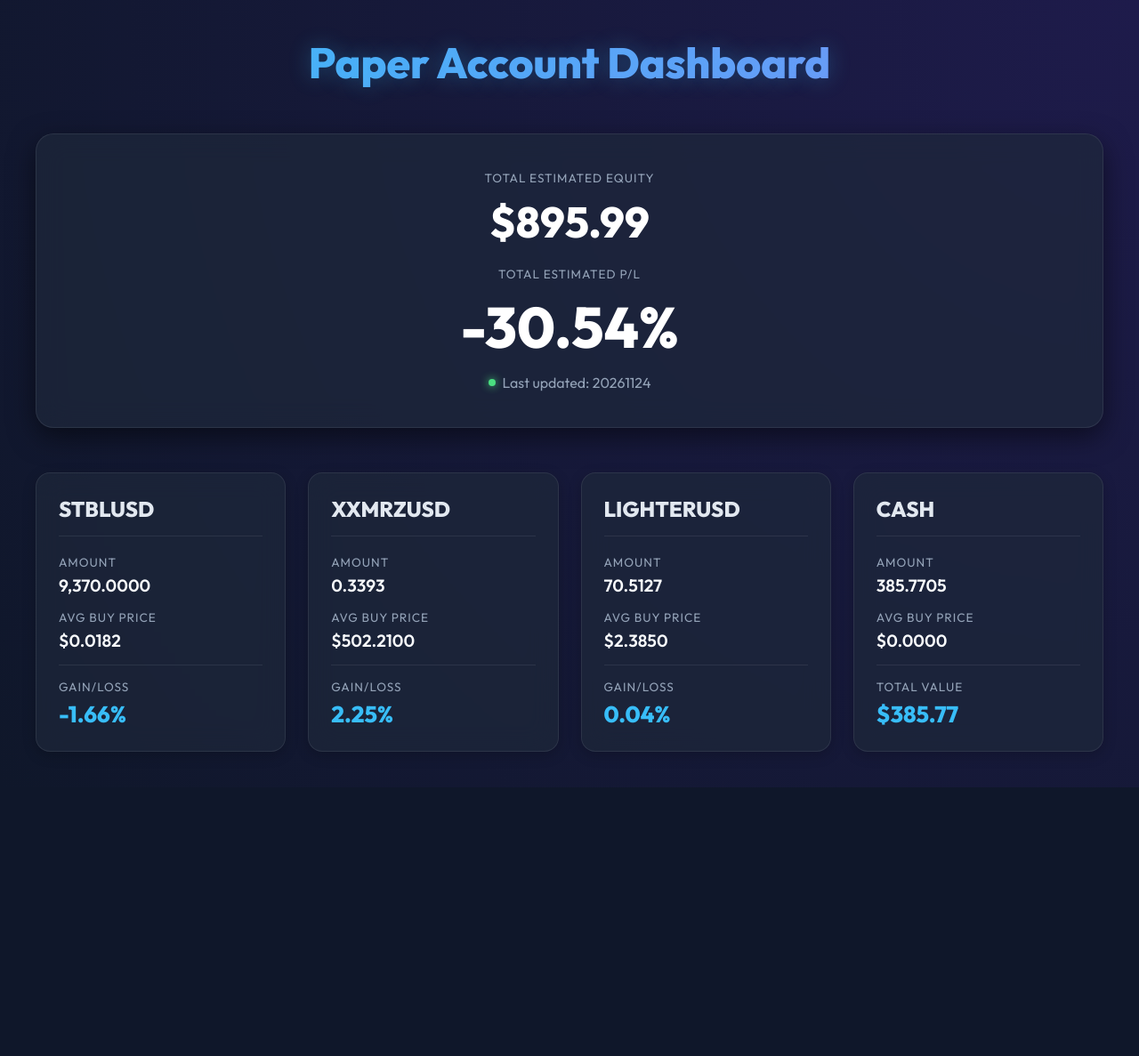
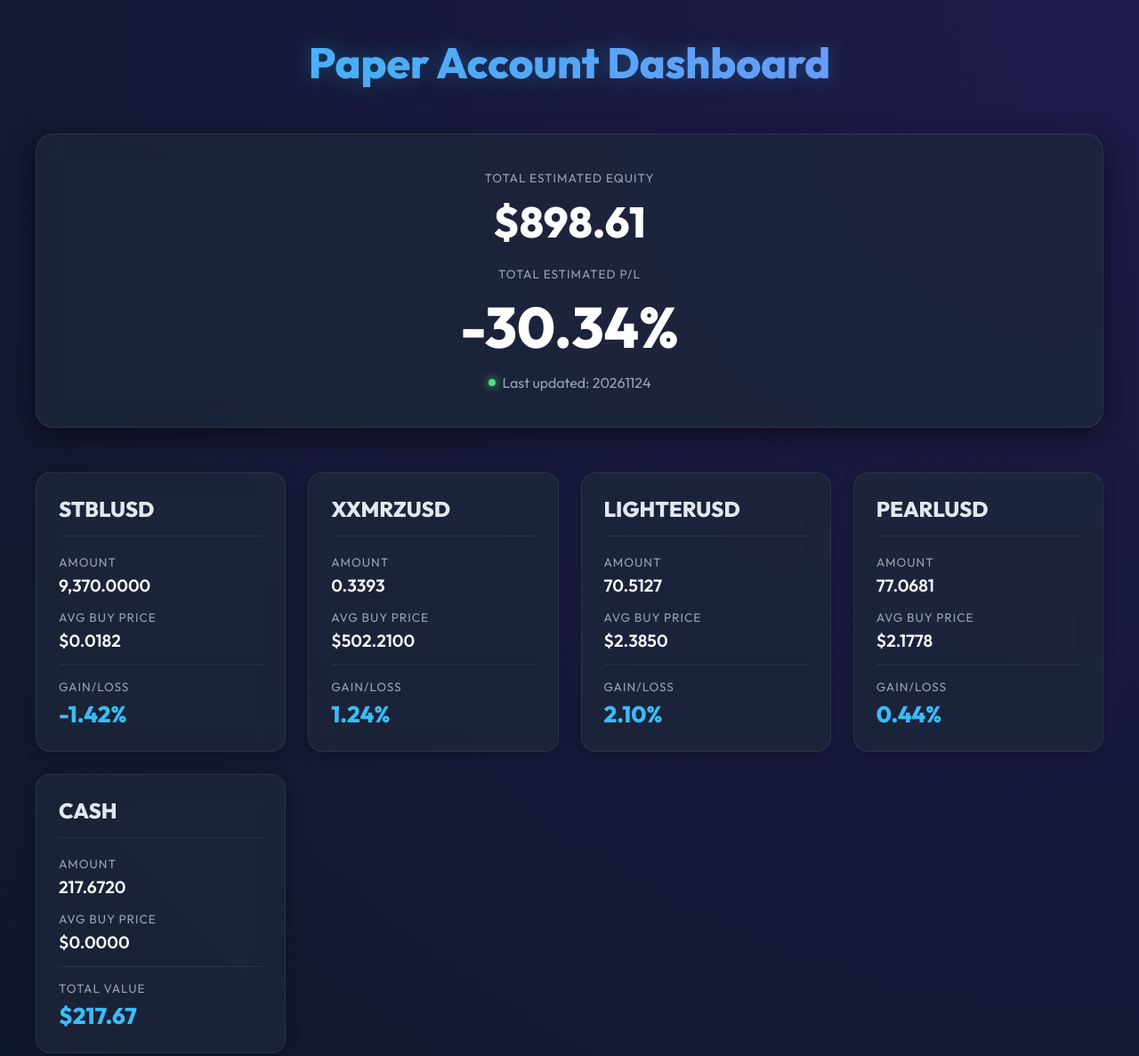
Before and after one commit to wskim2/trading-dashboard, a plain HTML site: page coin_kraken.html in a window 1280 px wide. Shown: the whole page at 89% size. Before the commit the page ends 885 px from the top, so only its background shows below. Drawn offline with Linux system fonts and the light colour scheme.

Commit message:
Auto-update coin_kraken.html

```diff
--- a/coin_kraken.html
+++ b/coin_kraken.html
@@ -165,9 +165,9 @@
 
             <div class="balance-container">
                 <p class="label">Total Estimated Equity</p>
-                <div class="total-balance" style="font-size: 3rem; margin-bottom: 20px;">$895.99</div>
+                <div class="total-balance" style="font-size: 3rem; margin-bottom: 20px;">$898.61</div>
                 <p class="label">Total Estimated P/L</p>
-                <div class="total-balance">-30.54%</div>
+                <div class="total-balance">-30.34%</div>
                 <div class="update-time">Last updated: 20261124</div>
             </div>
 
@@ -184,7 +184,7 @@
                     <p class="value">$0.0182</p>
                     <div class="divider"></div>
                     <p class="label">Gain/Loss</p>
-                    <p class="value highlight">-1.66%</p>
+                    <p class="value highlight">-1.42%</p>
                 </div>
             </div>
 
@@ -199,7 +199,7 @@
                     <p class="value">$502.2100</p>
                     <div class="divider"></div>
                     <p class="label">Gain/Loss</p>
-                    <p class="value highlight">2.25%</p>
+                    <p class="value highlight">1.24%</p>
                 </div>
             </div>
 
@@ -214,7 +214,22 @@
                     <p class="value">$2.3850</p>
                     <div class="divider"></div>
                     <p class="label">Gain/Loss</p>
-                    <p class="value highlight">0.04%</p>
+                    <p class="value highlight">2.10%</p>
+                </div>
+            </div>
+
+            <div class="card">
+                <div class="card-header">
+                    <h2>PEARLUSD</h2>
+                </div>
+                <div class="card-body">
+                    <p class="label">Amount</p>
+                    <p class="value">77.0681</p>
+                    <p class="label">Avg Buy Price</p>
+                    <p class="value">$2.1778</p>
+                    <div class="divider"></div>
+                    <p class="label">Gain/Loss</p>
+                    <p class="value highlight">0.44%</p>
                 </div>
             </div>
 
@@ -224,12 +239,12 @@
                 </div>
                 <div class="card-body">
                     <p class="label">Amount</p>
-                    <p class="value">385.7705</p>
+                    <p class="value">217.6720</p>
                     <p class="label">Avg Buy Price</p>
                     <p class="value">$0.0000</p>
                     <div class="divider"></div>
                     <p class="label">Total Value</p>
-                    <p class="value highlight">$385.77</p>
+                    <p class="value highlight">$217.67</p>
                 </div>
             </div>
 
```
